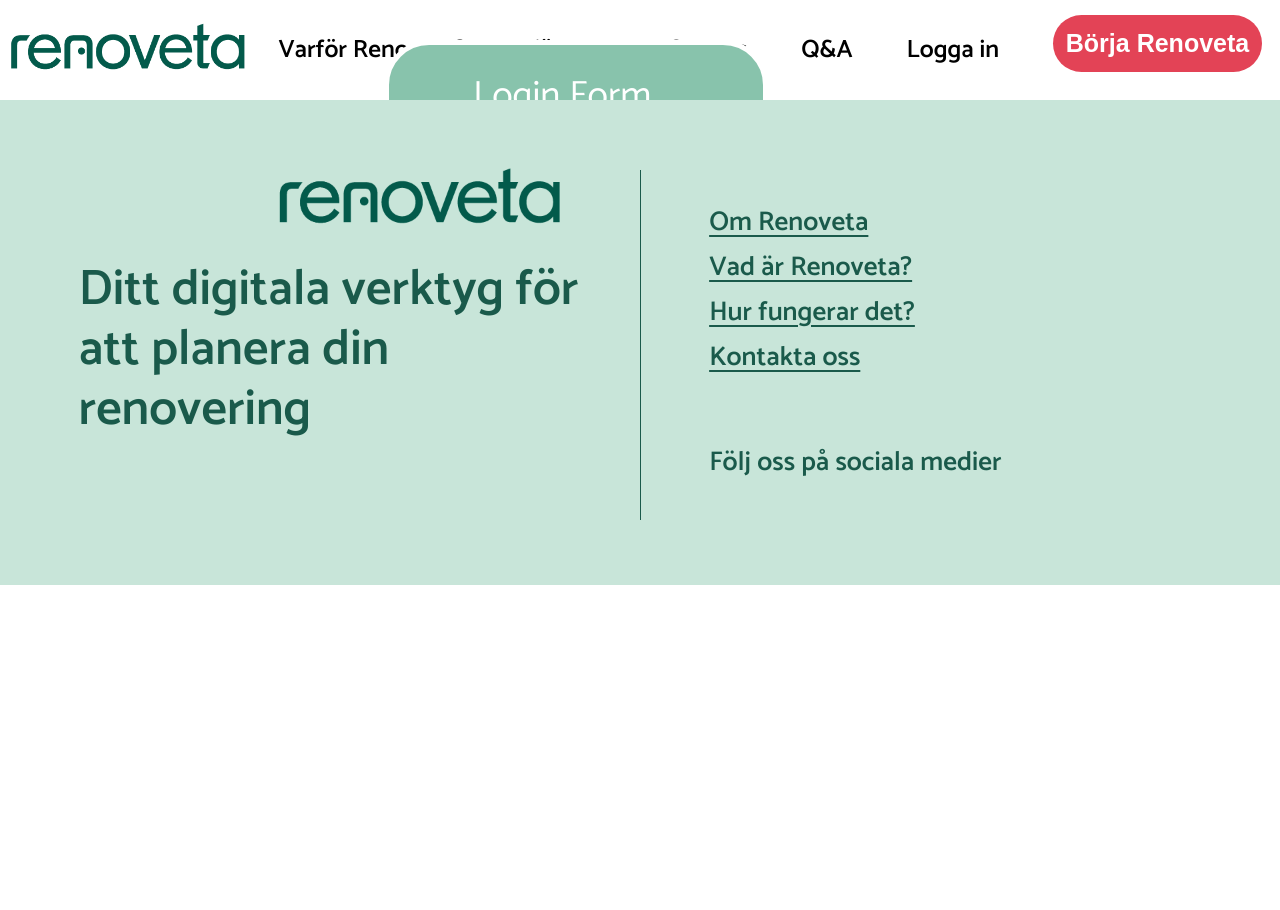
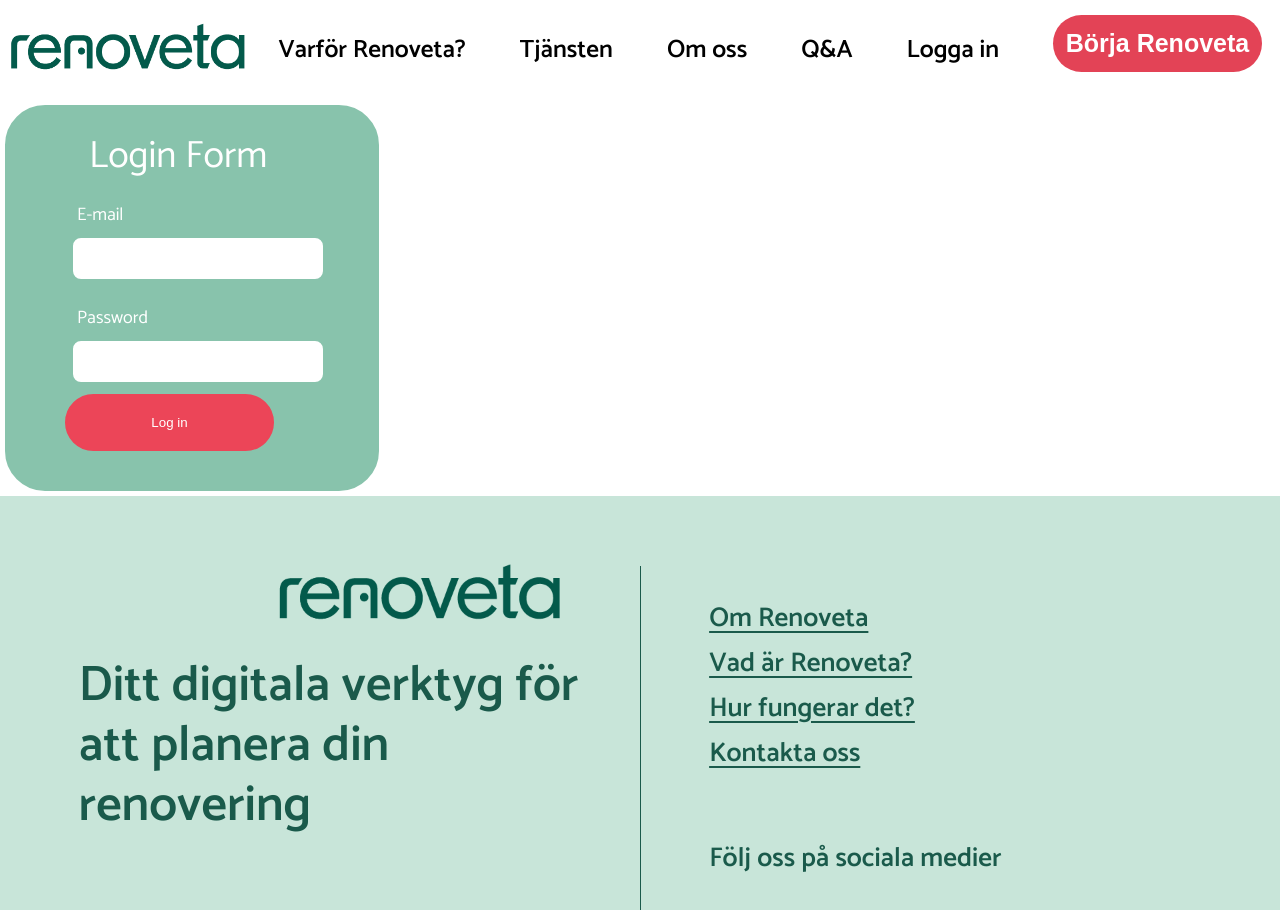
Before and after one commit to Kevin-Krantz/renoveta-frontend, a React (Create React App) app: page /login in a window 1280 px wide. Shown: the top 910 px of the page. Before the commit the page ends 800 px from the top, so only its background shows below. Built offline with nearby package versions, Linux system fonts and the light colour scheme; no server answers.

Commit message:
removed position: absolute from styled.form because the component didn't properly show up, added windows.location so that when a user is logging in it redirects to homepage

```diff
--- a/src/components/LoginForm.tsx
+++ b/src/components/LoginForm.tsx
@@ -37,7 +37,7 @@
     doSubmit: async () => {
       try {
         await auth.login({ formData });
-        console.log("sucess");
+        window.location.replace("/");
       } catch (error) {
         if (error.response?.status === 400) {
           const formErrors = { email: error.response.data };
@@ -75,7 +75,6 @@
   padding-right: 20px;
   width: 30%;
   height: auto;
-  position: absolute;
   top: 5%;
   left: 30%;
 `;
```
